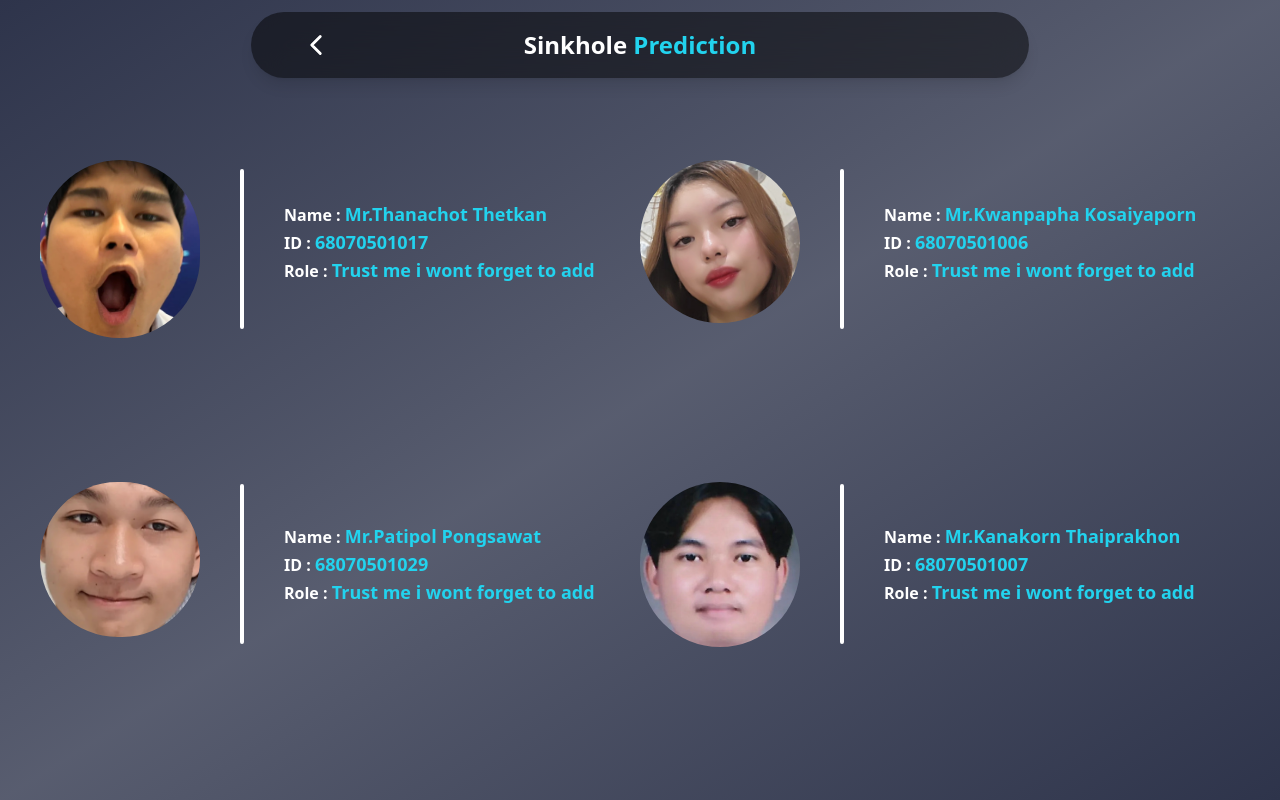
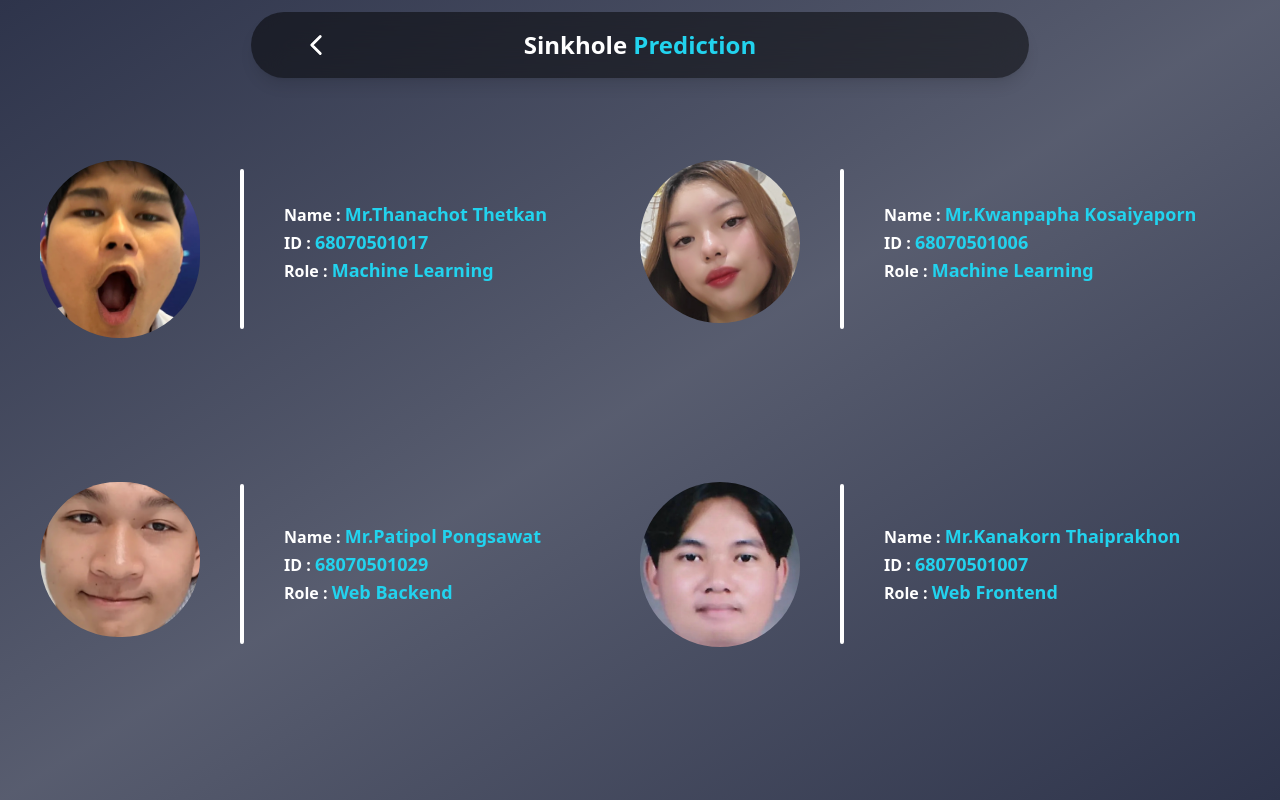
Before and after one commit to CPE-TungTungSahur/Sinkhole-UI-Next, a Next.js app: page /members in a window 1280 px wide. Built offline with nearby package versions, Linux system fonts and the light colour scheme; what @ant-design/nextjs-registry would draw is missing.

Commit message:
Fix: useSearchParams() should be wrapped in a suspense boundary at page /map

```diff
--- a/src/app/(pages)/members/page.tsx
+++ b/src/app/(pages)/members/page.tsx
@@ -22,7 +22,7 @@ const members: IMember[] = [
         firstname: "Thanachot",
         lastname: "Thetkan",
         id: "68070501017",
-        role: "Trust me i wont forget to add",
+        role: "Machine Learning",
     },
     {
         profile: minFace,
@@ -30,7 +30,7 @@ const members: IMember[] = [
         firstname: "Kwanpapha",
         lastname: "Kosaiyaporn",
         id: "68070501006",
-        role: "Trust me i wont forget to add",
+        role: "Machine Learning",
     },
     {
         profile: boomFace,
@@ -38,7 +38,7 @@ const members: IMember[] = [
         firstname: "Patipol",
         lastname: "Pongsawat",
         id: "68070501029",
-        role: "Trust me i wont forget to add",
+        role: "Web Backend",
     },
     {
         profile: nonFace,
@@ -46,7 +46,7 @@ const members: IMember[] = [
         firstname: "Kanakorn",
         lastname: "Thaiprakhon",
         id: "68070501007",
-        role: "Trust me i wont forget to add",
+        role: "Web Frontend",
     },
 ];
 
--- a/src/app/layout.tsx
+++ b/src/app/layout.tsx
@@ -3,6 +3,7 @@ import { Geist, Geist_Mono } from "next/font/google";
 import "./globals.css";
 import { AntdRegistry } from "@ant-design/nextjs-registry";
 import "animate.css";
+import { Suspense } from "react";
 
 const geistSans = Geist({
     variable: "--font-geist-sans",
@@ -23,7 +24,9 @@ export default function RootLayout({ children }: Readonly<{ children: React.Reac
     return (
         <html lang="en">
             <body suppressHydrationWarning>
-                <AntdRegistry>{children}</AntdRegistry>
+                <AntdRegistry>
+                    <Suspense>{children}</Suspense>
+                </AntdRegistry>
             </body>
         </html>
     );
```
